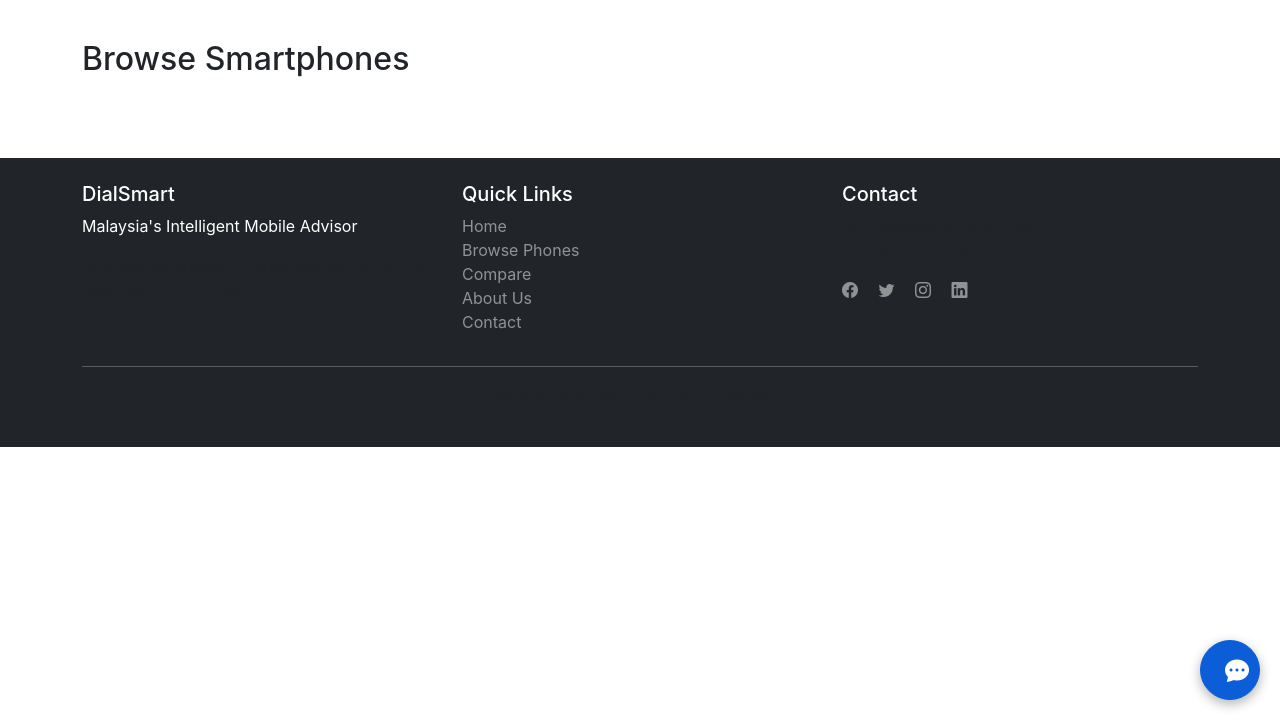
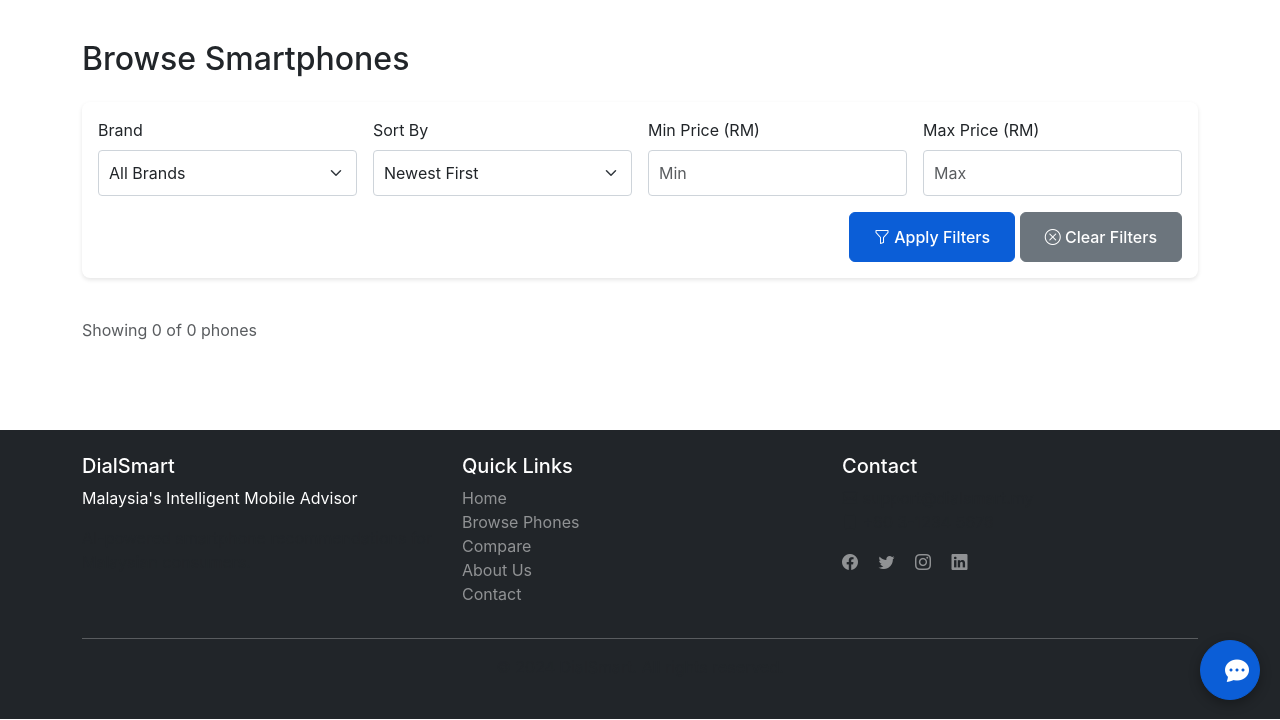
Before and after one commit to AlisonOoi123/DialSmart, a Flask app: page /browse in a window 1280 px wide. Shown: the part 80-800 px from the top of the page. Run offline with Flask 3, Linux system fonts and the light colour scheme; data that the repository does not hold is empty.

Commit message:
Add files via upload

```diff
--- a/app/templates/user/browse.html
+++ b/app/templates/user/browse.html
@@ -3,6 +3,55 @@
 {% block content %}
 <div class="container py-4">
     <h2>Browse Smartphones</h2>
+
+    <!-- Sorting and Filters -->
+    <div class="row mb-4 mt-4">
+        <div class="col-md-12">
+            <div class="card">
+                <div class="card-body">
+                    <form method="get" action="{{ url_for('user.browse') }}" class="row g-3">
+                        <div class="col-md-3">
+                            <label for="brand_id" class="form-label">Brand</label>
+                            <select name="brand_id" id="brand_id" class="form-select">
+                                <option value="">All Brands</option>
+                                {% for brand in brands %}
+                                <option value="{{ brand.id }}" {% if current_filters.brand_id == brand.id %}selected{% endif %}>
+                                    {{ brand.name }}
+                                </option>
+                                {% endfor %}
+                            </select>
+                        </div>
+                        <div class="col-md-3">
+                            <label for="sort_by" class="form-label">Sort By</label>
+                            <select name="sort_by" id="sort_by" class="form-select">
+                                <option value="created_at" {% if current_filters.sort_by == 'created_at' %}selected{% endif %}>Newest First</option>
+                                <option value="price_asc" {% if current_filters.sort_by == 'price_asc' %}selected{% endif %}>Price: Low to High</option>
+                                <option value="price_desc" {% if current_filters.sort_by == 'price_desc' %}selected{% endif %}>Price: High to Low</option>
+                                <option value="name" {% if current_filters.sort_by == 'name' %}selected{% endif %}>Name (A-Z)</option>
+                            </select>
+                        </div>
+                        <div class="col-md-3">
+                            <label for="min_price" class="form-label">Min Price (RM)</label>
+                            <input type="number" name="min_price" id="min_price" class="form-control" placeholder="Min" value="{{ current_filters.min_price or '' }}">
+                        </div>
+                        <div class="col-md-3">
+                            <label for="max_price" class="form-label">Max Price (RM)</label>
+                            <input type="number" name="max_price" id="max_price" class="form-control" placeholder="Max" value="{{ current_filters.max_price or '' }}">
+                        </div>
+                        <div class="col-md-12 text-end">
+                            <button type="submit" class="btn btn-primary">
+                                <i class="bi bi-funnel"></i> Apply Filters
+                            </button>
+                            <a href="{{ url_for('user.browse') }}" class="btn btn-secondary">
+                                <i class="bi bi-x-circle"></i> Clear Filters
+                            </a>
+                        </div>
+                    </form>
+                </div>
+            </div>
+        </div>
+    </div>
+
     <div class="row">
         {% for phone in phones.items %}
         <div class="col-md-3 mb-4">
@@ -21,6 +70,25 @@
         </div>
         {% endfor %}
     </div>
+
+    <!-- Results Info -->
+    <div class="row mt-3">
+        <div class="col-md-12">
+            <p class="text-muted">
+                Showing {{ phones.items|length }} of {{ phones.total }} phones
+                {% if current_filters.brand_id %}
+                    - Filtered by brand
+                {% endif %}
+                {% if current_filters.min_price or current_filters.max_price %}
+                    - Price range:
+                    {% if current_filters.min_price %}RM {{ current_filters.min_price }}{% else %}Any{% endif %}
+                    to
+                    {% if current_filters.max_price %}RM {{ current_filters.max_price }}{% else %}Any{% endif %}
+                {% endif %}
+            </p>
+        </div>
+    </div>
+
     <!-- Pagination -->
     {% if phones.pages > 1 %}
     <nav>
@@ -28,7 +96,7 @@
             {% for page_num in phones.iter_pages() %}
             {% if page_num %}
             <li class="page-item {% if page_num == phones.page %}active{% endif %}">
-                <a class="page-link" href="{{ url_for('user.browse', page=page_num) }}">{{ page_num }}</a>
+                <a class="page-link" href="{{ url_for('user.browse', page=page_num, brand_id=current_filters.brand_id, min_price=current_filters.min_price, max_price=current_filters.max_price, sort_by=current_filters.sort_by) }}">{{ page_num }}</a>
             </li>
             {% endif %}
             {% endfor %}
```
